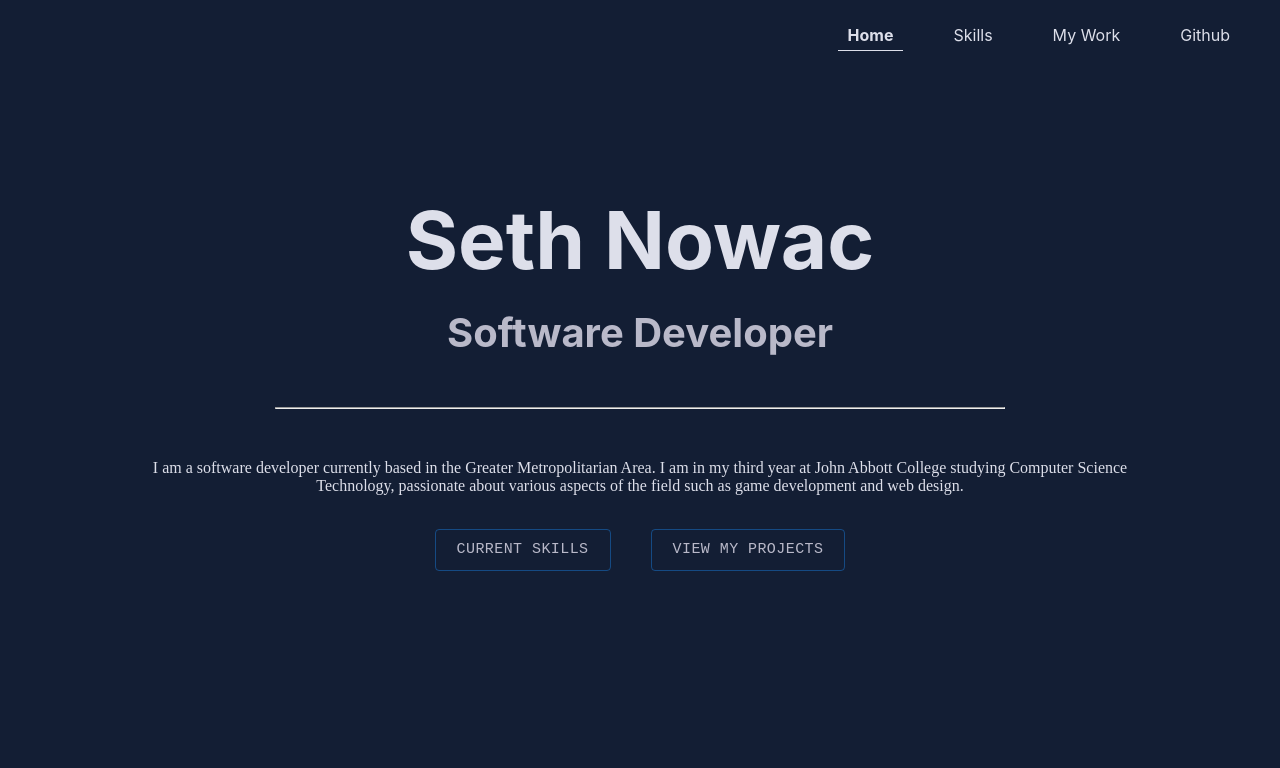
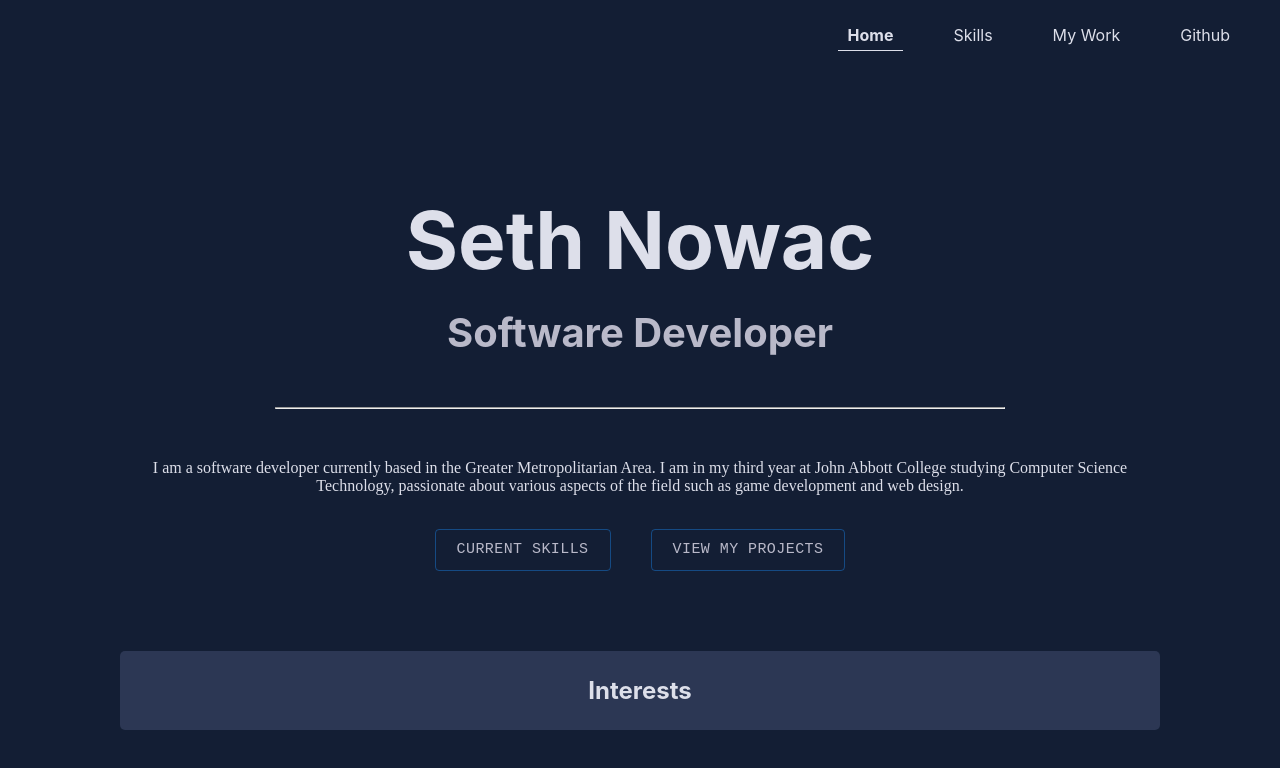
Before and after one commit to SethNowac/sethnowac.github.io, a React (Create React App) app in the folder portfolio-app/: page / in a window 1280 px wide. Shown: the top 768 px of the page. Built offline with nearby package versions, Linux system fonts and the light colour scheme.

Commit message:
Aded interests box

```diff
--- a/portfolio-app/src/pages/Home.js
+++ b/portfolio-app/src/pages/Home.js
@@ -1,6 +1,9 @@
+import Card from "../components/Card";
 import NavButton from "../components/NavButton";
 
 export default function Home() {
+    const interests = ["Software Development", "Web Design", "Game Development", "Art", "3D Modeling", "Animation", "Music"]
+
     return(
             <div style={{
                 textAlign: "center",
@@ -40,11 +43,23 @@ export default function Home() {
                 <div style={{
                     display: "flex",
                     justifyContent: "center",
-                    marginBottom: "40px"
+                    marginBottom: "80px"
                 }}>
                     <NavButton to="/skills" label="Current Skills" styled={true}/>
                     <NavButton to="/projects" label="View my Projects" styled={true}/>
                 </div>
+                <div style={{
+                    color: "#dddfea",
+                    backgroundColor: "#2c3754",
+                    borderRadius: "5px",
+                    padding: "5px"
+                }}>
+                    <h2>Interests</h2>
+                    {interests.forEach(element => {
+                        <p1>{element}</p1>
+                    })}
+
+                </div>
             </div>
     )
 }
```
